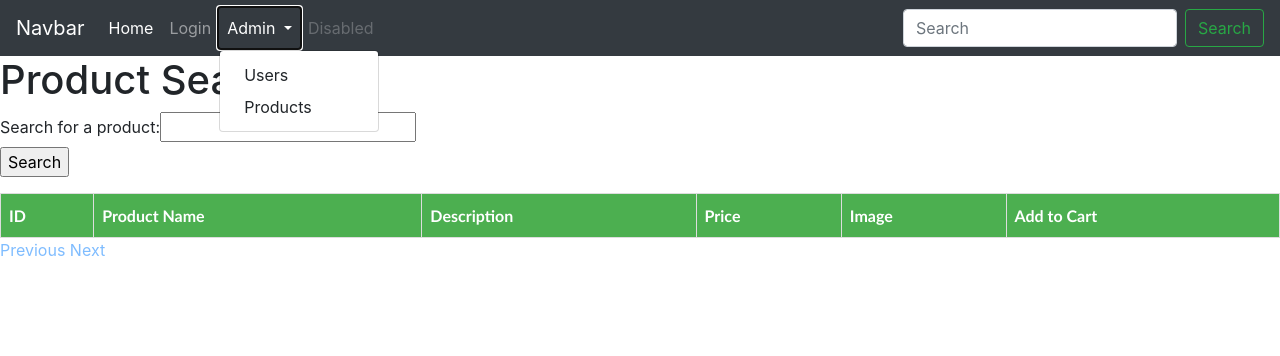
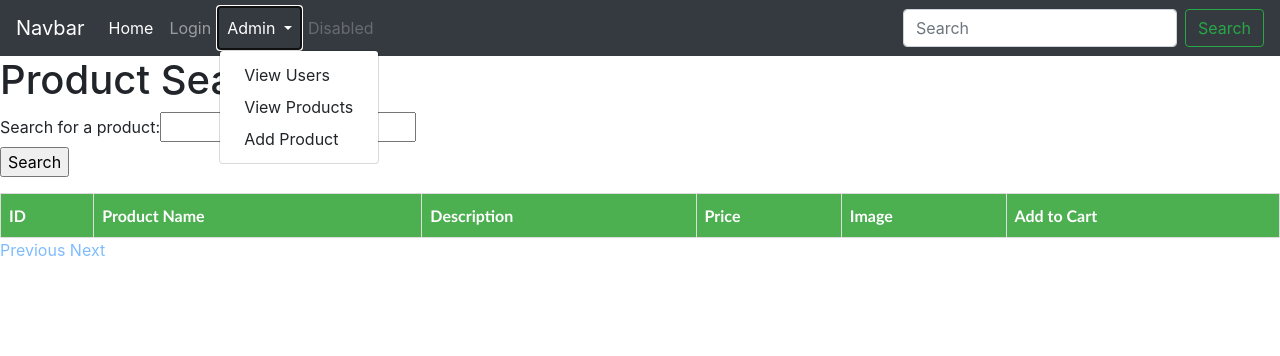
Before and after one commit to kargoh/CST236-Milestone, a PHP site: page /CST-236/presentation/handlers/_displayProductSearchResults.php?name=1 in a window 1280 px wide, after a click on "Admin". Shown: the top 356 px of the page. Run offline with PHP 8.4, Linux system fonts and the light colour scheme; data that the repository does not hold is empty.

Commit message:
update navbar

```diff
--- a/_navbar.php
+++ b/_navbar.php
@@ -17,8 +17,9 @@
           Admin
         </a>
         <div class="dropdown-menu" aria-labelledby="navbarDropdown">
-          <a class="dropdown-item" href="http://localhost/CST-236/Milestone-Project/presentation/views/adminUsers.php">Users</a>
-          <a class="dropdown-item" href="http://localhost/CST-236/Milestone-Project/presentation/views/adminProducts.php">Products</a>
+          <a class="dropdown-item" href="http://localhost/CST-236/Milestone-Project/presentation/views/adminUsers.php">View Users</a>
+          <a class="dropdown-item" href="http://localhost/CST-236/Milestone-Project/presentation/views/adminProducts.php">View Products</a>
+          <a class="dropdown-item" href="http://localhost/CST-236/Milestone-Project/presentation/views/new-product-form.php">Add Product</a>
           <!-- <div class="dropdown-divider"></div> -->
           <!--<a class="dropdown-item" href="#">Something else here</a> -->
         </div>
--- a/presentation/handlers/_displayProductSearchResults.php
+++ b/presentation/handlers/_displayProductSearchResults.php
@@ -46,7 +46,7 @@ for ($x = 0; $x < count($products); $x++){
     echo '<td class="title">' . $products[$x]['PRODUCTNAME'] . '</td>';
     echo '<td class="desc">' . $products[$x]['DESCRIPTION'] . '</td>';
     echo '<td class="price">' . $products[$x]['PRICE'] . '</td>';
-    echo '<td><img class="thumbnail" src="' . $products[$x]['IMAGES'] . '"/></td>';
+    echo '<td><img class="thumbnail" src="' . $products[$x]['PHOTO'] . '"/></td>';
     echo "<td><form action='addToCart.php'><input type='hidden' name='id' value=" . $products[$x]['ID'] . "><input type='submit' value='Add to Cart'></form></td>";
 
     echo "</tr>";
```
Also changed, not shown: upload/Plantera.png (added), upload/apple-store.png (added), upload/google-play.png (added), upload/trumpet-4.png (added).
